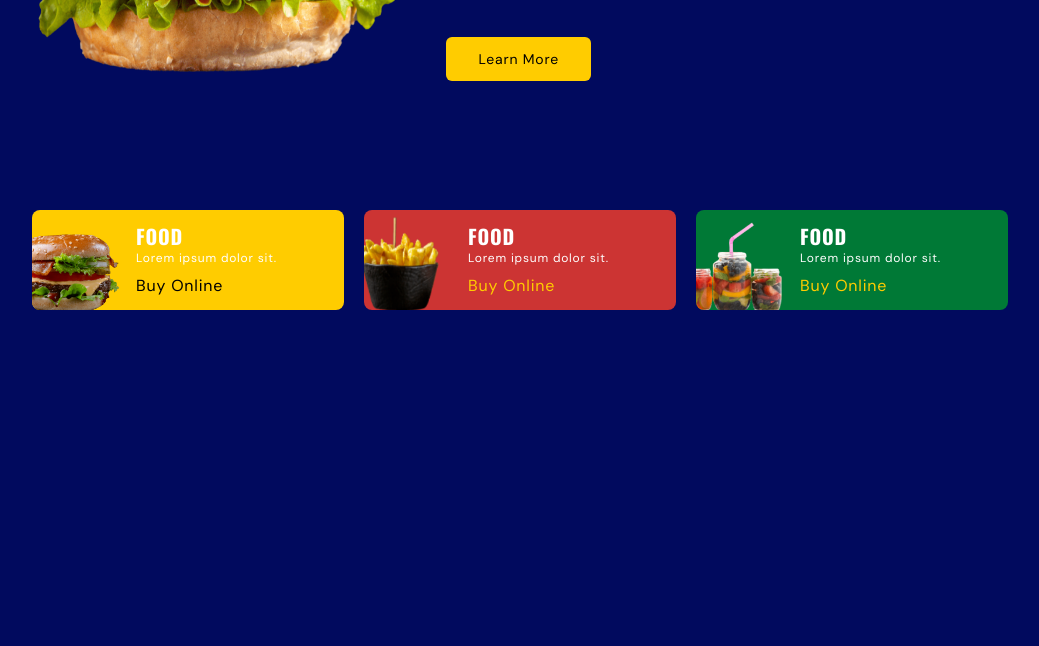
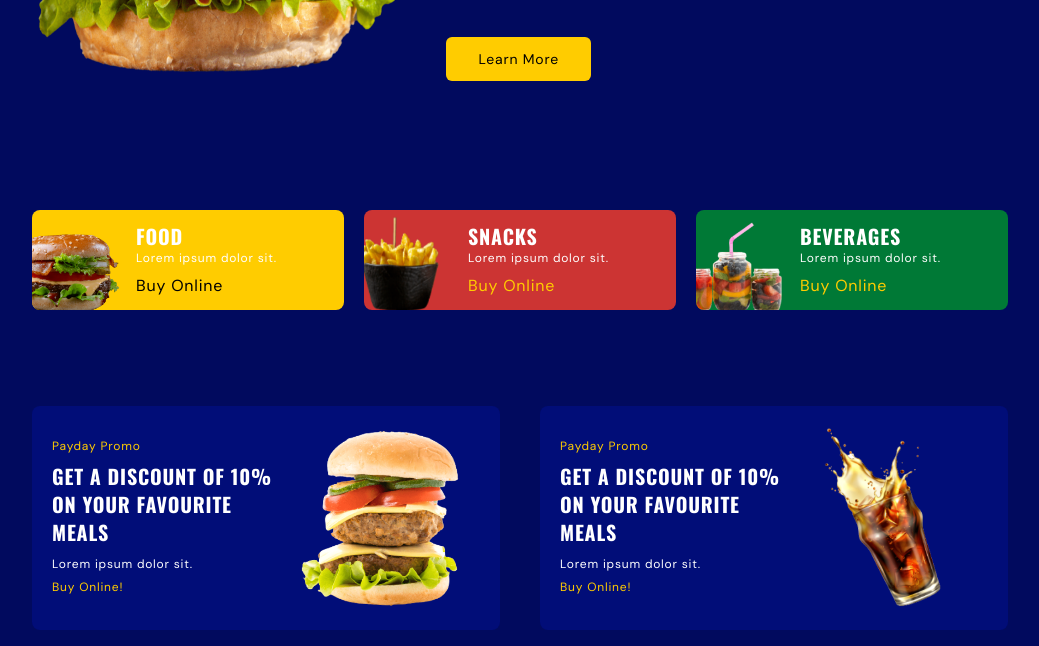
Before and after one commit to ARSH7863/Food_Website, a website: page src/index.html in a window 1280 px wide. Shown: the part 482-1128 px from the top of the page, without its empty margins (120-1159 px from the left). Before the commit the page ends 808 px from the top, so only its background shows below. Drawn offline with nearby package versions, Linux system fonts and the light colour scheme.

Commit message:
Promo Section Completed

```diff
--- a/src/index.html
+++ b/src/index.html
@@ -168,7 +168,7 @@
             </div>
             <div>
               <div class="mb-2">
-                <h4 class="card__title">Food</h4>
+                <h4 class="card__title">Snacks</h4>
                 <p class="text-xs">Lorem ipsum dolor sit.</p>
               </div>
               <a href="#" class="text-secondaryColor cursor-pointer"
@@ -189,7 +189,7 @@
             </div>
             <div>
               <div class="mb-2">
-                <h4 class="card__title">Food</h4>
+                <h4 class="card__title">Beverages</h4>
                 <p class="text-xs">Lorem ipsum dolor sit.</p>
               </div>
               <a href="#" class="text-secondaryColor cursor-pointer"
@@ -201,7 +201,46 @@
       </section>
 
       <!--~~~~~~~~~~~~~~~ Promo ~~~~~~~~~~~~~~~-->
-
+      <section id="promo">
+        <div class="container flex flex-col gap-5 lg:gap-10 lg:flex-row">
+          <!-- Card1 -->
+          <div
+            class="bg-primaryColorLight flex flex-col p-5 rounded-lg md:flex-row md:items-center lg:flex-row-reverse lg:flex-1"
+          >
+            <img
+              src="img/promo-1.png"
+              alt="Promo Image"
+              class="w-40 mx-auto hover:animate-movingY cursor-pointer md:mx-5"
+            />
+            <div class="space-y-2 pt-5 md:pt-0">
+              <p class="text-xs text-secondaryColor">Payday Promo</p>
+              <h3 class="card__title">
+                Get a Discount of 10% on your favourite meals
+              </h3>
+              <p class="paragraph">Lorem ipsum dolor sit.</p>
+              <a href="#" class="text-xs text-secondaryColor">Buy Online!</a>
+            </div>
+          </div>
+          <!-- Card2 -->
+          <div
+            class="bg-primaryColorLight flex flex-col p-5 rounded-lg md:flex-row md:items-center lg:flex-row-reverse lg:flex-1"
+          >
+            <img
+              src="img/promo-2.png"
+              alt="Promo Image"
+              class="w-40 mx-auto hover:animate-movingY cursor-pointer md:mx-5"
+            />
+            <div class="space-y-2 pt-5 md:pt-0">
+              <p class="text-xs text-secondaryColor">Payday Promo</p>
+              <h3 class="card__title">
+                Get a Discount of 10% on your favourite meals
+              </h3>
+              <p class="paragraph">Lorem ipsum dolor sit.</p>
+              <a href="#" class="text-xs text-secondaryColor">Buy Online!</a>
+            </div>
+          </div>
+        </div>
+      </section>
       <!--~~~~~~~~~~~~~~~ About ~~~~~~~~~~~~~~~-->
 
       <!--~~~~~~~~~~~~~~~ Menu ~~~~~~~~~~~~~~~-->
```
Also changed, not shown: dist/output.css.
